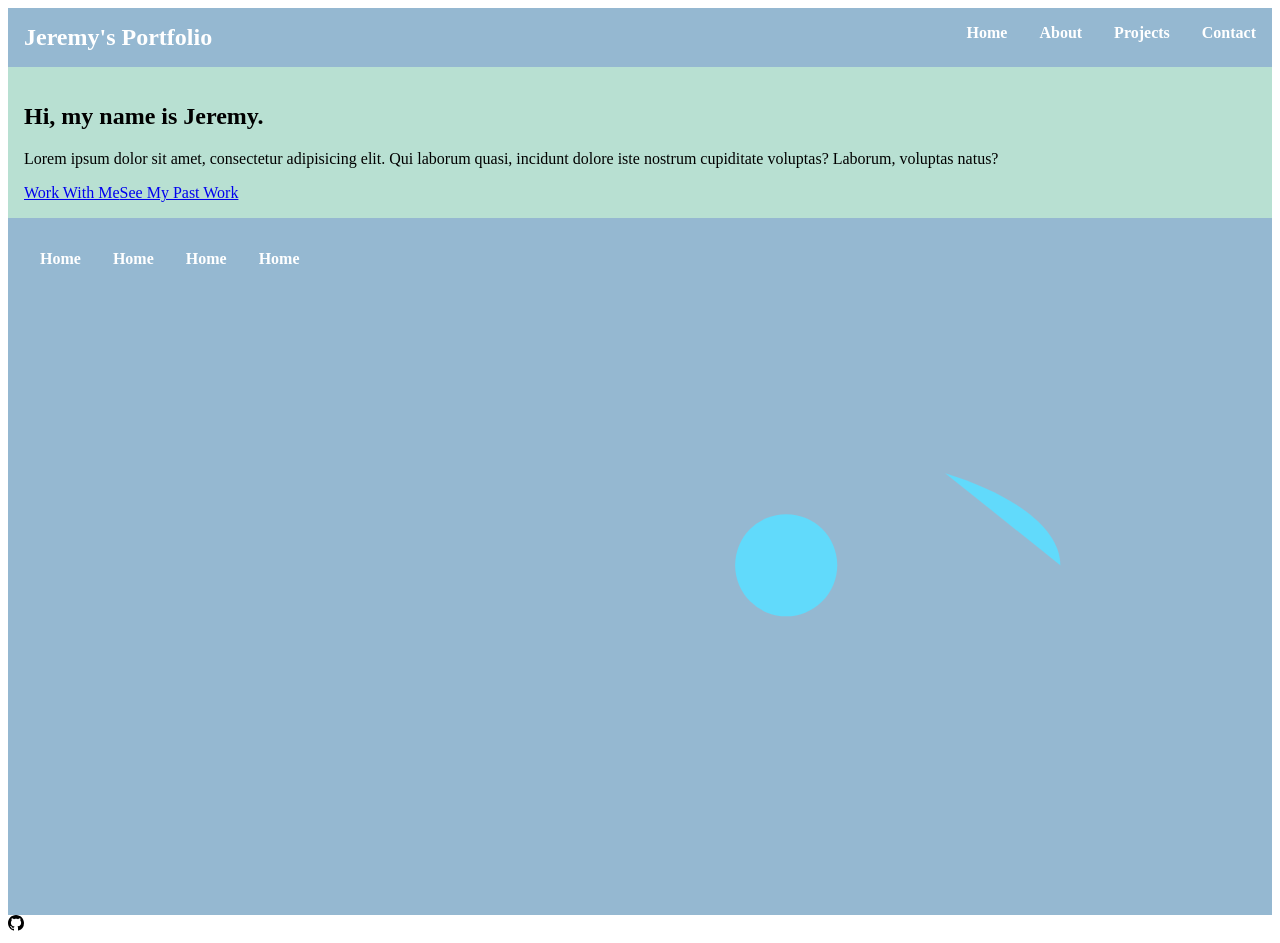
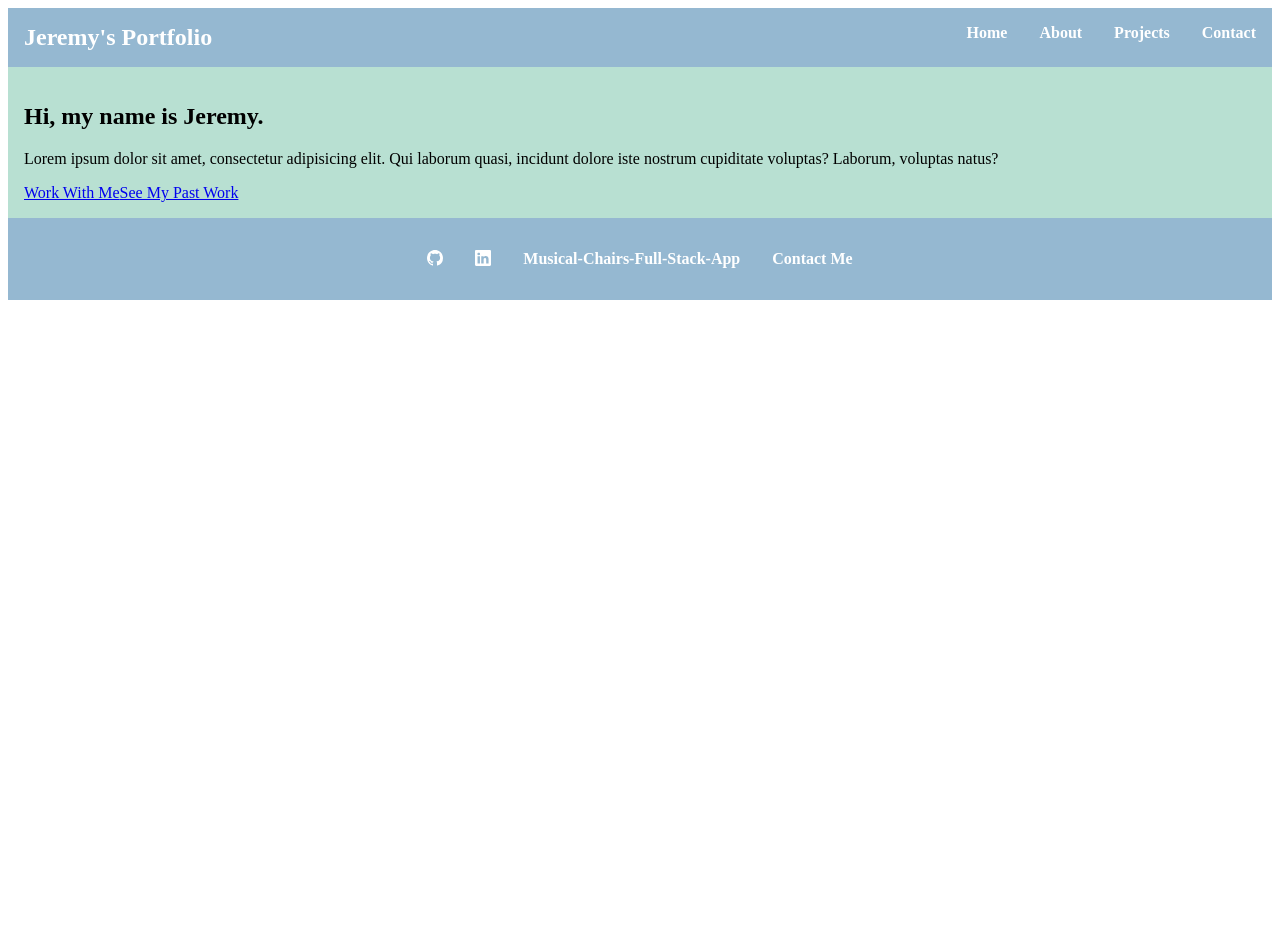
Before and after one commit to TheRealGeneParmesan/Portfolio-Using-React, a React (Create React App) app in the folder porfolio/: page / in a window 1280 px wide. After the commit the page ends 800 px from the top, so only its background shows below. Built offline with nearby package versions, Linux system fonts and the light colour scheme; the HTML template or start-up script is replaced by a standard one.

Commit message:
added logos and links to github, linked in, full stack app to footer

```diff
--- a/porfolio/src/App.js
+++ b/porfolio/src/App.js
@@ -4,7 +4,6 @@ import About from "./Components/AboutMe";
 // import Portfolio from "./Components/Portfolio";
 // import Project from "./Components/Project";
 import Footer from "./Components/Footer";
-import { BsGithub } from "react-icons/bs";
 
 function App() {
     return (
@@ -14,7 +13,6 @@ function App() {
             {/* <Portfolio />  */}
             {/* <Project /> */}
             <Footer />
-            <BsGithub />
         </main>
     );
 }
--- a/porfolio/src/Components/Footer.js
+++ b/porfolio/src/Components/Footer.js
@@ -1,5 +1,6 @@
 import React from 'react';
-import CustomLogo from './Logo';
+import { BsGithub } from "react-icons/bs";
+import { BsLinkedin } from "react-icons/bs";
 
 function Footer() {
     const footerStyle = {
@@ -14,11 +15,10 @@ function Footer() {
     }
     return (
         <footer style={footerStyle}>
-            <a href="#" style={footerStyle}>Home</a>
-            <a href="#" style={footerStyle}>Home</a>
-            <a href="#" style={footerStyle}>Home</a>
-            <a href="#" style={footerStyle}>Home</a>
-            <CustomLogo />
+            <a href="https://github.com/TheRealGeneParmesan" style={footerStyle}><BsGithub /></a>
+            <a href="https://www.linkedin.com/in/gene-parmesan-02b495266/" style={footerStyle}><BsLinkedin /></a>
+            <a href="https://musical-chairs.herokuapp.com/login" style={footerStyle}>Musical-Chairs-Full-Stack-App</a>
+            <a href="#" style={footerStyle}>Contact Me</a>
 
         </footer>
     )
--- a/porfolio/src/Components/Logo.js
+++ /dev/null
@@ -1,17 +0,0 @@
-import React from 'react';
-
-const CustomLogo = () => {
-    return (
-        <svg
-            xmlns="http://www.w3.org/2000/svg"
-            viewBox="0 0 841.9 595.3">
-            <g fill="#61dafb">
-                <path d="m666.3 296.5c0-32.5-40.7-63.3-103.1-82.4 14.4-63.6 8-11" />
-                <circle cx="420.9" cy="296.5" r="45.7" />
-                <path d="M520.5 78.1z" />
-            </g>
-        </svg>
-    );
-}
-
-export default CustomLogo;
```
